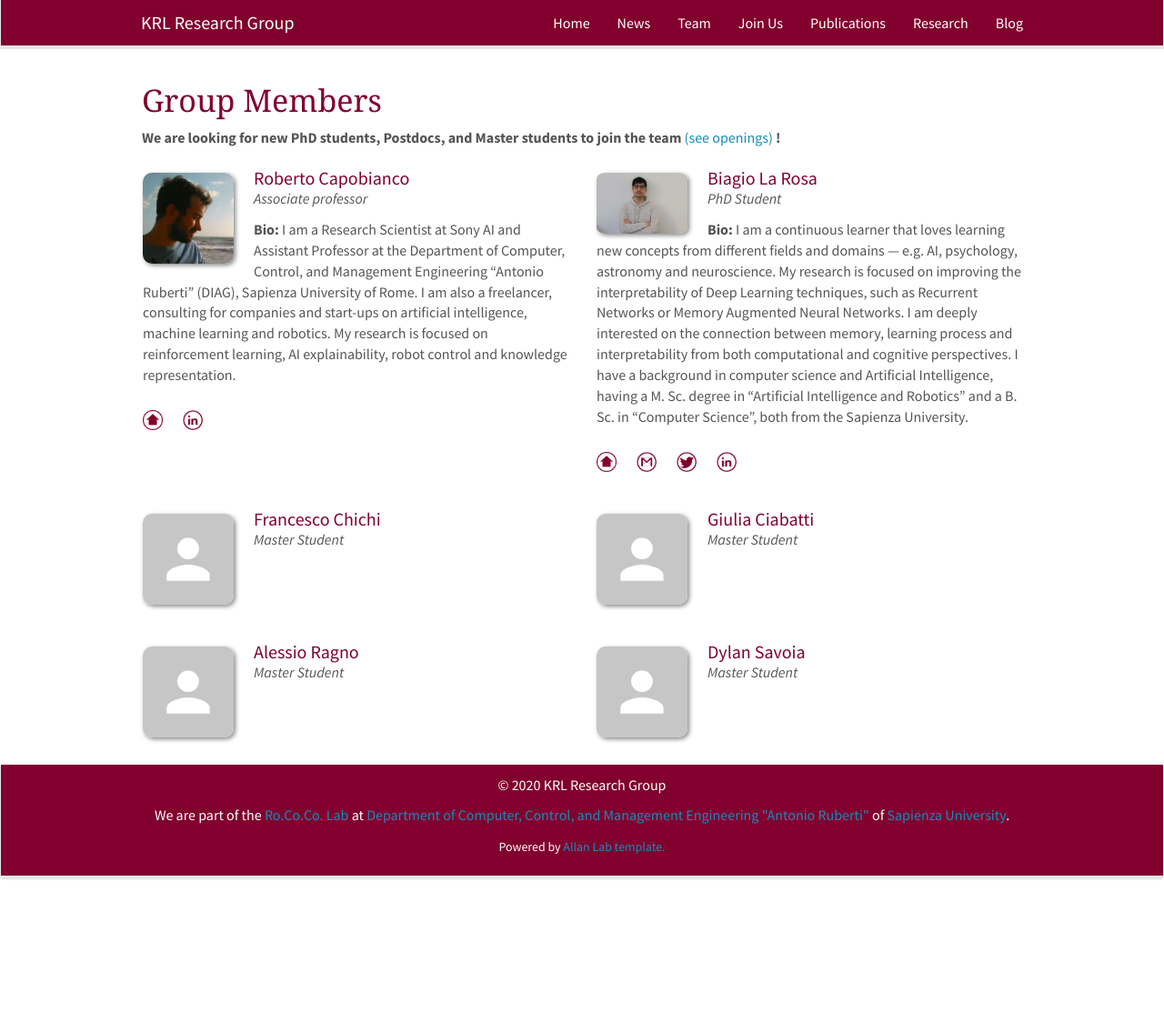
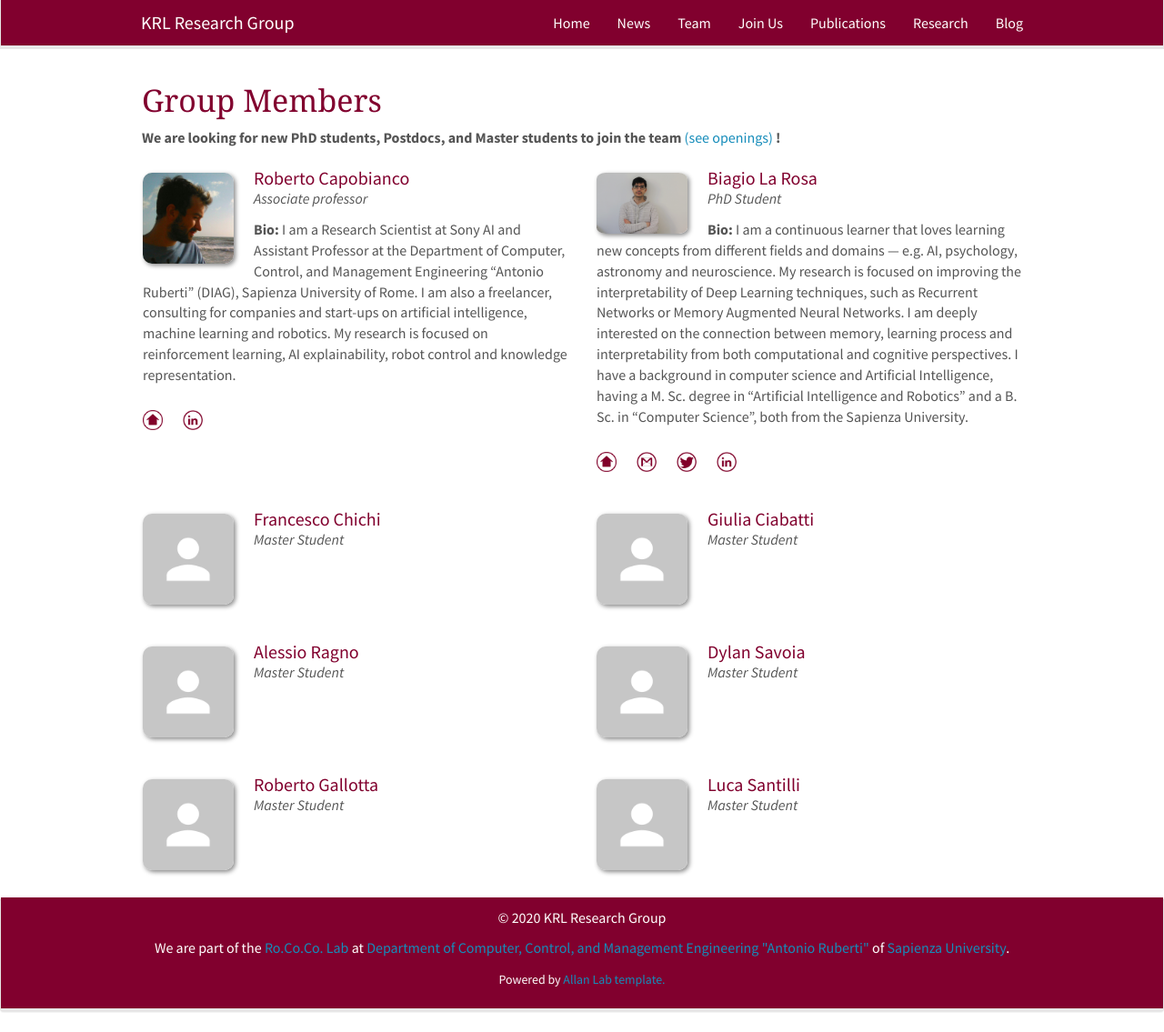
Before and after one commit to KRLGroup/krlgroup.github.io, a Jekyll site: the page built from _pages/team.md, in a window 1280 px wide and 1135 px high. Shown: the whole window at 91% size. Built offline with Jekyll 4.4.1, drawn with Linux system fonts in a browser that asks for light colours; nearby versions of some CDN libraries.

Commit message:
added new master students

```diff
--- a/_data/members.yml
+++ b/_data/members.yml
@@ -55,3 +55,23 @@
   linkedin:
   twitter:
   github:
+
+- name: Roberto Gallotta
+  photo: no_avatar.jpg
+  info: Master Student
+  email:
+  bio:
+  webpage:
+  linkedin:
+  twitter:
+  github:
+
+- name: Luca Santilli
+  photo: no_avatar.jpg
+  info: Master Student
+  email:
+  bio:
+  webpage:
+  linkedin:
+  twitter:
+  github:
```
